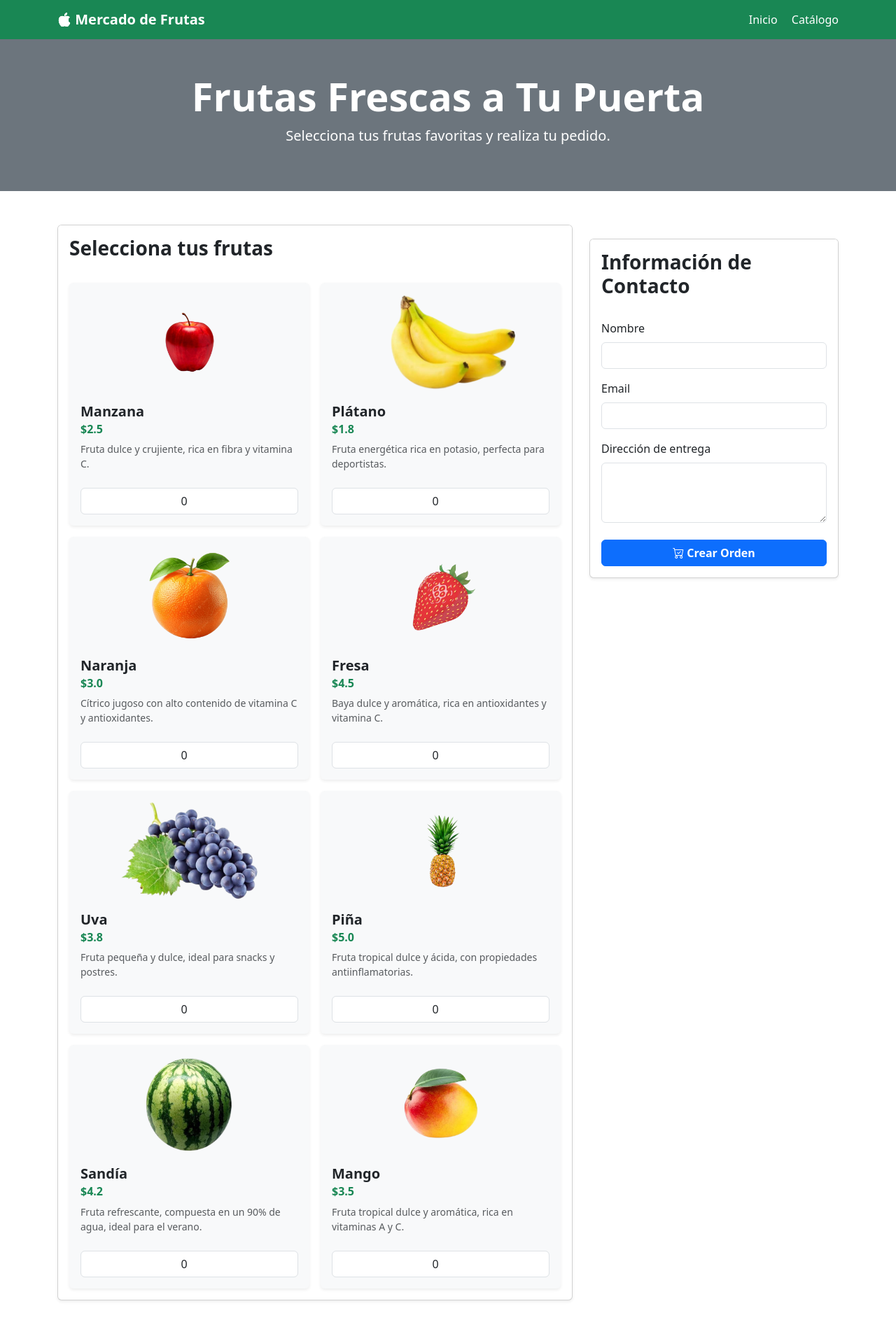
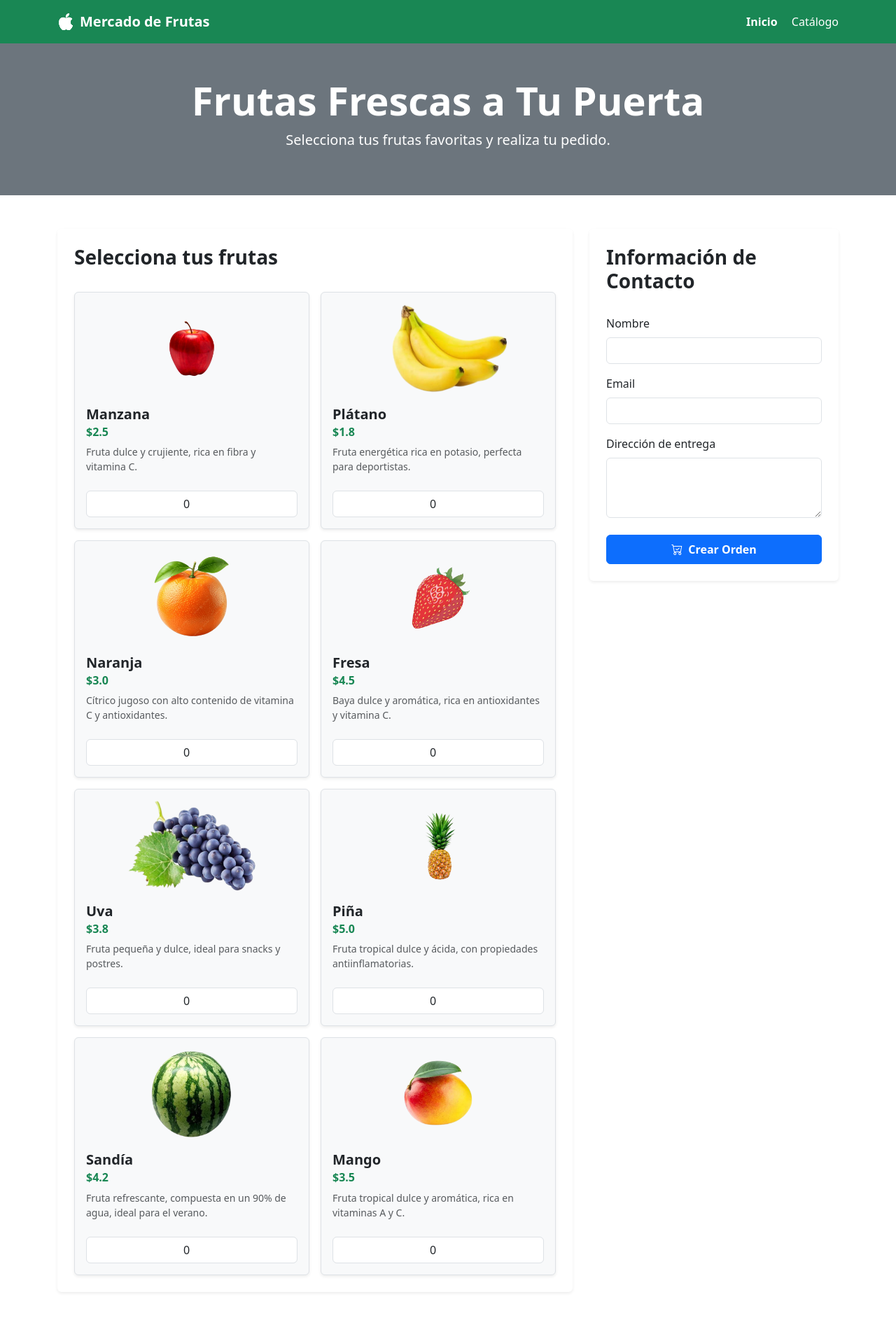
Before and after one commit to kagekaoo942/Skillnest_fullstack_Python, a Flask app: page / in a window 1280 px wide. Shown: the whole page at 70% size. After the commit the page ends 1847 px from the top, so only its background shows below. Run offline with Flask 3, Linux system fonts and the light colour scheme.

Commit message:
terminar

```diff
--- a/python/flask/fundamentos/12._mercado_frutas/templates/index.html
+++ b/python/flask/fundamentos/12._mercado_frutas/templates/index.html
@@ -5,30 +5,39 @@
     <meta charset="UTF-8">
     <meta name="viewport" content="width=device-width, initial-scale=1.0">
     <title>Mercado de Frutas</title>
+
     <!-- Bootstrap CSS -->
     <link href="https://cdn.jsdelivr.net/npm/bootstrap@5.3.3/dist/css/bootstrap.min.css" rel="stylesheet">
-    <!-- Bootstrap Icons -->
-    <link rel="stylesheet" href="https://cdn.jsdelivr.net/npm/bootstrap-icons@1.13.1/font/bootstrap-icons.min.css">
-    <!-- Hoja de estilos -->
+
+    <!-- Bootstrap Icons (Ícono de la manzana bi-apple) -->
+    <link rel="stylesheet" href="https://cdn.jsdelivr.net/npm/bootstrap-icons@1.11.3/font/bootstrap-icons.min.css">
+
+    <!-- Hoja de estilos de la aplicación -->
     <link rel="stylesheet" href="{{ url_for('static', filename='css/style.css') }}">
 </head>
 
 <body>
 
-    <!-- Navegación -->
+    <!-- ===================================== -->
+    <!-- Barra de navegación                   -->
+    <!-- ===================================== -->
     <nav class="navbar navbar-expand-lg navbar-dark bg-success">
         <div class="container">
-            <a class="navbar-brand fw-bold" href="{{ url_for('index') }}">
-                <i class="bi bi-apple"></i> Mercado de Frutas
+            <!-- CAMBIO EN EL NAVBAR -->
+            <a class="navbar-brand fw-bold d-flex align-items-center gap-2" href="{{ url_for('index') }}">
+                <i class="bi bi-apple fs-4"></i>
+                Mercado de Frutas
             </a>
             <div>
-                <a class="nav-link text-white d-inline me-3" href="{{ url_for('index') }}">Inicio</a>
+                <a class="nav-link text-white d-inline me-3 fw-bold" href="{{ url_for('index') }}">Inicio</a>
                 <a class="nav-link text-white d-inline" href="{{ url_for('catalogo') }}">Catálogo</a>
             </div>
         </div>
     </nav>
 
-    <!-- Encabezado Hero -->
+    <!-- ===================================== -->
+    <!-- Encabezado Hero                       -->
+    <!-- ===================================== -->
     <header class="hero bg-secondary text-center text-white py-5">
         <div class="container">
             <h1 class="display-4 fw-bold">Frutas Frescas a Tu Puerta</h1>
@@ -36,27 +45,31 @@
         </div>
     </header>
 
-    <!-- Formulario Principal -->
+    <!-- ===================================== -->
+    <!-- Formulario Principal                  -->
+    <!-- ===================================== -->
     <form action="{{ url_for('checkout') }}" method="POST">
         <div class="container my-5">
             <div class="row g-4">
 
-                <!-- COLUMNA IZQUIERDA: Catálogo de Frutas (2 por fila) -->
+                <!-- ===================================== -->
+                <!-- COLUMNA IZQUIERDA: Catálogo (2 por fila) -->
+                <!-- ===================================== -->
                 <div class="col-lg-8">
-                    <div class="card shadow-sm">
-                        <div class="card-header bg-white border-bottom-0 pt-3">
-                            <h3 class="card-title fw-bold">Selecciona tus frutas</h3>
+                    <div class="card shadow-sm border-0">
+                        <div class="card-header bg-white border-bottom-0 pt-4 px-4">
+                            <h3 class="card-title fw-bold m-0">Selecciona tus frutas</h3>
                         </div>
-                        <div class="card-body">
+                        <div class="card-body p-4">
                             <div class="row g-3">
                                 {% for fruta in frutas %}
                                 <div class="col-md-6 d-flex align-items-stretch">
-                                    <div class="card fruta-card w-100 shadow-sm border-0 bg-light">
+                                    <div class="card fruta-card w-100 shadow-sm border bg-light">
                                         <!-- Imagen de la fruta ajustada -->
                                         <div class="text-center p-3">
                                             <img src="{{ url_for('static', filename='images/' + fruta.imagen) }}"
                                                 class="card-img-top img-fluid object-fit-contain"
-                                                style="height: 140px; width: auto;" alt="{{ fruta.nombre }}">
+                                                style="height: 130px; width: auto;" alt="{{ fruta.nombre }}">
                                         </div>
                                         <div class="card-body d-flex flex-column pt-0">
                                             <h5 class="card-title fw-bold mb-1">{{ fruta.nombre }}</h5>
@@ -65,6 +78,7 @@
                                                 {{ fruta.descripcion }}
                                             </p>
                                         </div>
+                                        <!-- Cantidad -->
                                         <div class="card-footer bg-transparent border-0 pb-3">
                                             <input type="number" class="form-control text-center" min="0" value="0"
                                                 name="{{ fruta.nombre }}">
@@ -77,30 +91,32 @@
                     </div>
                 </div>
 
-                <!-- COLUMNA DERECHA: Tarjeta de Contacto -->
+                <!-- ===================================== -->
+                <!-- COLUMNA DERECHA: Tarjeta Estática     -->
+                <!-- ===================================== -->
                 <div class="col-lg-4">
-                    <div class="card shadow-sm" style="top: 20px;">
-                        <div class="card-header bg-white border-bottom-0 pt-3">
-                            <h3 class="card-title fw-bold">Información de Contacto</h3>
+                    <div class="card shadow-sm border-0">
+                        <div class="card-header bg-white border-bottom-0 pt-4 px-4">
+                            <h3 class="card-title fw-bold m-0">Información de Contacto</h3>
                         </div>
-                        <div class="card-body">
+                        <div class="card-body p-4">
                             <div class="mb-3">
-                                <label class="form-label">Nombre</label>
+                                <label class="form-label font-weight-bold">Nombre</label>
                                 <input type="text" class="form-control" name="nombre" required>
                             </div>
 
                             <div class="mb-3">
-                                <label class="form-label">Email</label>
+                                <label class="form-label font-weight-bold">Email</label>
                                 <input type="email" class="form-control" name="email" required>
                             </div>
 
                             <div class="mb-3">
-                                <label class="form-label">Dirección de entrega</label>
+                                <label class="form-label font-weight-bold">Dirección de entrega</label>
                                 <textarea class="form-control" name="direccion" rows="3" required></textarea>
                             </div>
 
-                            <button type="submit" class="btn btn-primary w-100 mt-2 fw-bold">
-                                <i class="bi bi-cart-check"></i> Crear Orden
+                            <button type="submit" class="btn btn-primary w-100 mt-2 fw-bold py-2">
+                                <i class="bi bi-cart-check me-1"></i> Crear Orden
                             </button>
                         </div>
                     </div>
```
